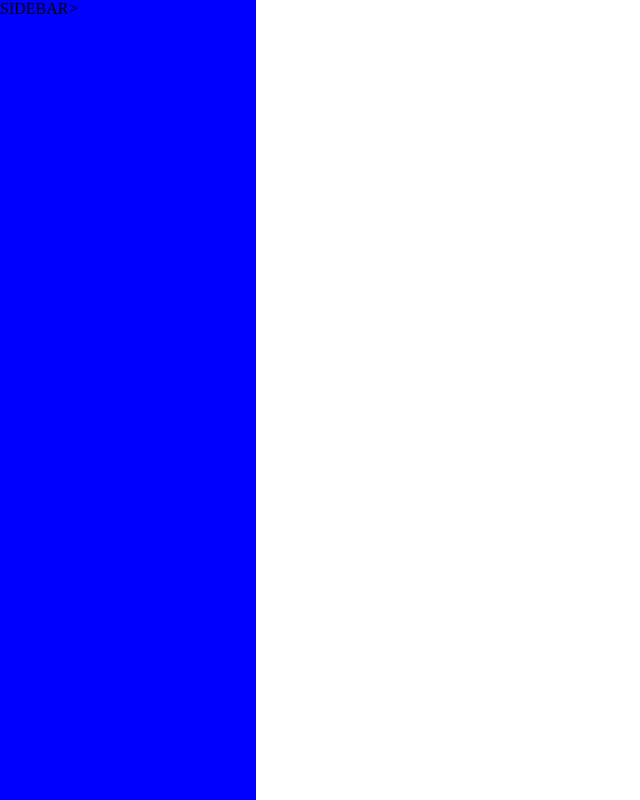
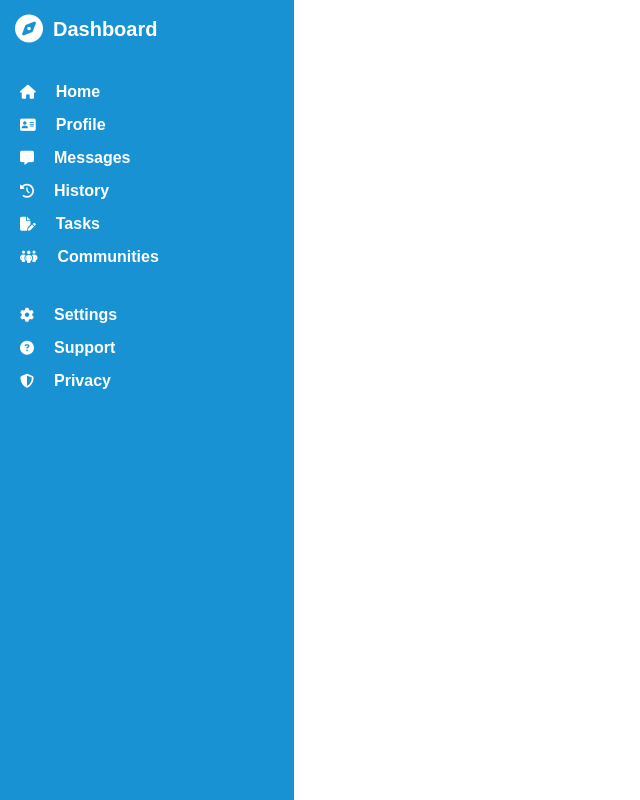
Before and after one commit to K2Ice/admin-dashboard-grid, a plain HTML site: page index.html in a window 1280 px wide. Shown: the whole page, without its empty margins (0-640 px from the left). Drawn offline with Linux system fonts and the light colour scheme.

Commit message:
Add fontawesome icons, create and style sidebar

```diff
--- a/index.html
+++ b/index.html
@@ -4,14 +4,32 @@
   <meta charset="UTF-8">
   <meta http-equiv="X-UA-Compatible" content="IE=edge">
   <meta name="viewport" content="width=device-width, initial-scale=1.0">
+  <script src="https://kit.fontawesome.com/62974ef814.js" crossorigin="anonymous"></script>
   <title>Admin Dashboard</title>
   <link rel="stylesheet" href="style.css">
 </head>
 <body>
   <div id="panel">
-    <div id="sidebar">SIDEBAR></div>
+    <div id="sidebar">
+      <div class="dashboard-title">
+        <i class="fa-solid fa-compass"></i>Dashboard
+      </div>
+      <ul class="menu">
+        <li class="menu__item"><i class="fa-solid fa-house"></i>Home</li>
+        <li class="menu__item"><i class="fa-solid fa-address-card"></i>Profile</li>
+        <li class="menu__item"><i class="fa-solid fa-message"></i>Messages</li>
+        <li class="menu__item"><i class="fa-solid fa-clock-rotate-left"></i>History</li>
+        <li class="menu__item"><i class="fa-solid fa-file-pen"></i>Tasks</li>
+        <li class="menu__item"><i class="fa-solid fa-people-group"></i>Communities</li>
+        <li class="menu__item"><i class="fa-solid fa-gear"></i>Settings</li>
+        <li class="menu__item"><i class="fa-solid fa-circle-question"></i>Support</li>
+        <li class="menu__item"><i class="fa-solid fa-shield-halved"></i>Privacy</li>
+      </ul>
+    </div>
+
     <div id="header"></div>
     <div id="content"></div>
   </div>
+
 </body>
 </html>
--- a/style.css
+++ b/style.css
@@ -4,16 +4,60 @@
   margin: 0;
 }
 
+:root{
+  --sidebarBgcColor: #1992d4;
+  font-size: 10px;
+  font-family: Arial, Helvetica, sans-serif;
+}
+
 
 #panel{
   display: grid;
-  grid-template-columns: 1fr 4fr;
-  grid-template-rows: auto auto;
-  min-height: 100vh;
+  grid-template-columns: 23% 1fr;
+  grid-auto-rows: 1fr;
+  height: 100vh;
 }
 
 #sidebar{
   grid-column: 1;
-  grid-row: 1 / -1;
-  background-color: blue;
+  grid-row: 1 ;
+  min-height: 100vh;
+  background-color: var(--sidebarBgcColor);
+  color: white;
+  padding: 15px 20px 0;
 }
+
+.dashboard-title{
+  display: flex;
+  align-items: center;
+  font-size: 2rem;
+  margin-left: -5px;
+  font-weight: 700;
+}
+
+.dashboard-title i{
+  font-size: 2.8rem;
+  margin-right: 10px;
+}
+
+.menu{
+  list-style: none;
+  margin-top: 40px;
+}
+
+.menu__item {
+  display: flex;
+  align-items: center;
+  margin-top: 15px;
+  font-weight: 700;
+  font-size: 1.6rem;
+}
+
+.menu__item i{
+  margin-right: 20px;
+  font-size: 1.4rem;;
+}
+
+.menu__item:nth-last-child(3){
+  margin-top: 40px;
+}
```
